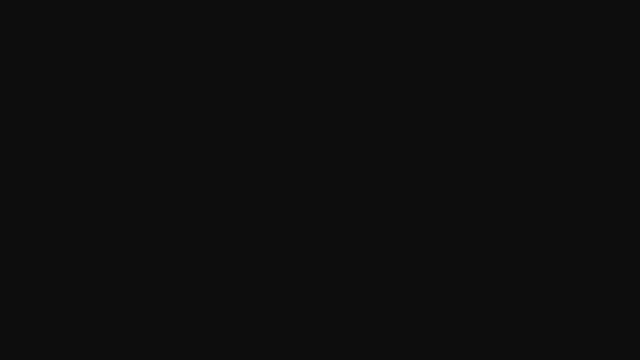
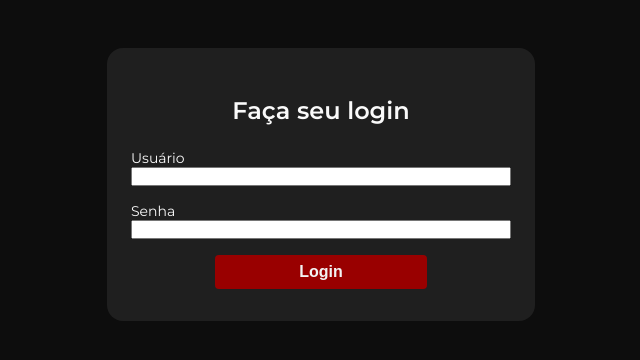
Before and after one commit to hbalardin/ifsul-project, a React (Create React App) app: page /login in a window 1280 px wide. Shown: the top 360 px of the page, without its empty margins (319-959 px from the left). Built offline with nearby package versions, Linux system fonts and the light colour scheme.

Commit message:
feat: create login page styles

```diff
--- /dev/null
+++ b/src/components/Button/index.tsx
@@ -0,0 +1,10 @@
+import { HTMLAttributes, ReactNode } from 'react';
+import { ButtonContainer } from './styles';
+
+interface ButtonProps extends HTMLAttributes<HTMLButtonElement> {
+  children: ReactNode
+}
+
+export const Button = ({ children, ...rest }: ButtonProps): JSX.Element => (
+  <ButtonContainer type="button" {...rest}>{children}</ButtonContainer>
+);
--- /dev/null
+++ b/src/components/Button/styles.ts
@@ -0,0 +1,24 @@
+import styled from 'styled-components';
+
+export const ButtonContainer = styled.button`
+  padding: 8px 16px;
+
+  background: ${(props) => props.theme.color.darkRed};
+  color: ${(props) => props.theme.color.white};
+
+  border: 0;
+  border-radius: 4px;
+  font-size: 16px;
+  font-weight: 600;
+  outline: none;
+
+  width: 100%;
+  max-width: 212px;
+
+  transition: all ease 0.2s;
+
+  :hover {
+    filter: brightness(0.9);
+    transform: scale(1.05);
+  }
+`;
--- /dev/null
+++ b/src/pages/Login/index.tsx
@@ -0,0 +1,21 @@
+import { Button } from '../../components/Button';
+import { Container } from './styles';
+
+export const Login = (): JSX.Element => (
+  <Container>
+    <section>
+      <h1>Faça seu login</h1>
+
+      <form>
+        <label htmlFor="userLogin">Usuário</label>
+        <input id="userLogin" type="text" />
+
+        <label htmlFor="userPassword">Senha</label>
+        <input id="userPassword" type="password" />
+
+        <Button>Login</Button>
+      </form>
+
+    </section>
+  </Container>
+);
--- /dev/null
+++ b/src/pages/Login/styles.ts
@@ -0,0 +1,44 @@
+import styled from 'styled-components';
+
+export const Container = styled.main`
+  height: 100vh;
+  padding: 48px;
+  background: ${(props) => props.theme.color.background};
+
+  display: flex;
+  justify-content: center;
+
+  section {
+    width: 100%;
+    max-width: 428px;
+    height: fit-content;
+
+    padding: 48px 24px 32px;
+    background: ${(props) => props.theme.color.gray};
+    border-radius: 16px;
+
+    h1 {
+      font-size: 24px;
+      text-align:center;
+
+      margin-bottom: 24px;
+    }
+
+    form {
+      display: flex;
+      flex-direction: column;
+
+      label {
+        font-size: 14px;
+      }
+
+      input {
+        margin-bottom: 16px;
+      }
+
+      button {
+        align-self: center;
+      }
+    }
+  }
+`;
--- a/src/pages/index.ts
+++ b/src/pages/index.ts
@@ -1,2 +1,3 @@
+export * from './Login';
 export * from './Quiz';
 export * from './QuizDashboard';
--- a/src/routes/index.tsx
+++ b/src/routes/index.tsx
@@ -1,7 +1,7 @@
 import React from 'react';
 import { Switch, Route } from 'react-router-dom';
 
-import { Quiz, QuizDashboard } from '../pages';
+import { Login, Quiz, QuizDashboard } from '../pages';
 
 export const Routes = (): JSX.Element => (
   <Switch>
@@ -11,5 +11,8 @@ export const Routes = (): JSX.Element => (
     <Route exact path="/dashboard/quiz">
       <QuizDashboard />
     </Route>
+    <Route exact path="/login">
+      <Login />
+    </Route>
   </Switch>
 );
```
